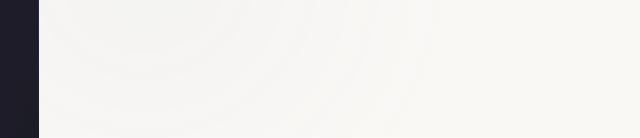
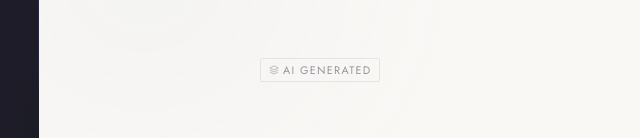
Before and after one commit to renaecarr/renae-co-nz, a plain HTML site: page thoughts.html in a window 1280 px wide. Both pictures are taken after a click on the button "On Creativity". Shown: the part 659-797 px from the top of the page, 191-831 px from the left. Drawn offline with nearby package versions, Linux system fonts and the light colour scheme.

Commit message:
Add AI generated labels to each topic

```diff
--- a/thoughts.html
+++ b/thoughts.html
@@ -256,6 +256,29 @@
     .main::-webkit-scrollbar-track { background: transparent; }
     .main::-webkit-scrollbar-thumb { background: rgba(120, 80, 180, 0.2); border-radius: 3px; }
 
+    /* AI Generated tag */
+    .ai-tag {
+      display: inline-flex;
+      align-items: center;
+      gap: 0.4em;
+      margin-top: 2.5rem;
+      font-family: var(--sans);
+      font-size: 0.68rem;
+      letter-spacing: 0.12em;
+      text-transform: uppercase;
+      color: var(--mid);
+      opacity: 0.6;
+      border: 1px solid rgba(100, 80, 140, 0.2);
+      border-radius: 2px;
+      padding: 0.3em 0.7em;
+    }
+
+    .ai-tag svg {
+      width: 10px;
+      height: 10px;
+      opacity: 0.7;
+    }
+
     /* Mobile */
     @media (max-width: 640px) {
       .sidebar { width: 180px; min-width: 180px; }
@@ -303,6 +326,7 @@
         <p><strong>Creativity is a practice.</strong> It's what happens when you show up every day, even when the well feels dry, and you make something anyway. The act of making — however imperfect — is what keeps the channel open.</p>
         <p>The hardest part isn't the blank page. It's tolerating the gap between what you can imagine and what you can currently produce. Every person I admire creatively has learned to sit with that gap without flinching.</p>
         <p>Make ugly things. Finish them. Then make more.</p>
+        <span class="ai-tag"><svg viewBox="0 0 24 24" fill="none" stroke="currentColor" stroke-width="2"><path d="M12 2L2 7l10 5 10-5-10-5zM2 17l10 5 10-5M2 12l10 5 10-5"/></svg>AI Generated</span>
       </div>
 
       <!-- On Solitude -->
@@ -315,6 +339,7 @@
         <p>Most people I know are terrified of quiet. They reach for their phones before they've even opened their eyes in the morning. I understand the impulse. Silence has weight. It presses against you and asks things.</p>
         <p><strong>But those questions are worth answering.</strong> The version of yourself that exists without an audience is the truest version. And if you never spend time with that person, you risk building an entire life around a character you're performing, rather than someone you actually are.</p>
         <p>Ten minutes a day. Just sit. It's enough to start.</p>
+        <span class="ai-tag"><svg viewBox="0 0 24 24" fill="none" stroke="currentColor" stroke-width="2"><path d="M12 2L2 7l10 5 10-5-10-5zM2 17l10 5 10-5M2 12l10 5 10-5"/></svg>AI Generated</span>
       </div>
 
       <!-- On Technology -->
@@ -327,6 +352,7 @@
         <p>The question worth asking isn't "is this technology good or bad?" It's "what does this technology make easier, and what does it make harder?" Because every tool tips the scales somewhere.</p>
         <p><strong>The danger isn't the tool itself.</strong> It's passive adoption — accepting whatever default behaviour a platform nudges you toward without noticing. Intentional use is the antidote. Use the thing, then put it down. Notice what changes.</p>
         <p>We built these things. We can choose how we relate to them.</p>
+        <span class="ai-tag"><svg viewBox="0 0 24 24" fill="none" stroke="currentColor" stroke-width="2"><path d="M12 2L2 7l10 5 10-5-10-5zM2 17l10 5 10-5M2 12l10 5 10-5"/></svg>AI Generated</span>
       </div>
 
       <!-- On Beauty -->
@@ -339,6 +365,7 @@
         <p>When something is made beautifully, it carries a signal: someone thought about how this would feel to encounter. That consideration has value. It changes the experience of moving through a space, reading a page, using an object.</p>
         <p><strong>Ugly things erode us quietly.</strong> Not dramatically, not all at once. But environments that haven't been thought about tend to communicate that they don't expect much from you. Beautiful environments ask something different of you. They raise your own standards by example.</p>
         <p>Pay attention to what moves you. Then make more things like that.</p>
+        <span class="ai-tag"><svg viewBox="0 0 24 24" fill="none" stroke="currentColor" stroke-width="2"><path d="M12 2L2 7l10 5 10-5-10-5zM2 17l10 5 10-5M2 12l10 5 10-5"/></svg>AI Generated</span>
       </div>
 
       <!-- On Change -->
@@ -351,6 +378,7 @@
         <p>We cling to identity as though it were something solid. "I'm not the kind of person who..." is a sentence that closes more doors than it protects. Change happens whether you cooperate or not. The only question is whether you're driving it or being dragged.</p>
         <p><strong>The most useful thing I've found</strong> is to hold your self-concept loosely. Not to abandon it — you need somewhere to stand — but to treat it as provisional. A working theory about who you are, subject to revision as new evidence comes in.</p>
         <p>You are allowed to become someone your old self wouldn't have predicted.</p>
+        <span class="ai-tag"><svg viewBox="0 0 24 24" fill="none" stroke="currentColor" stroke-width="2"><path d="M12 2L2 7l10 5 10-5-10-5zM2 17l10 5 10-5M2 12l10 5 10-5"/></svg>AI Generated</span>
       </div>
 
     </div>
```
